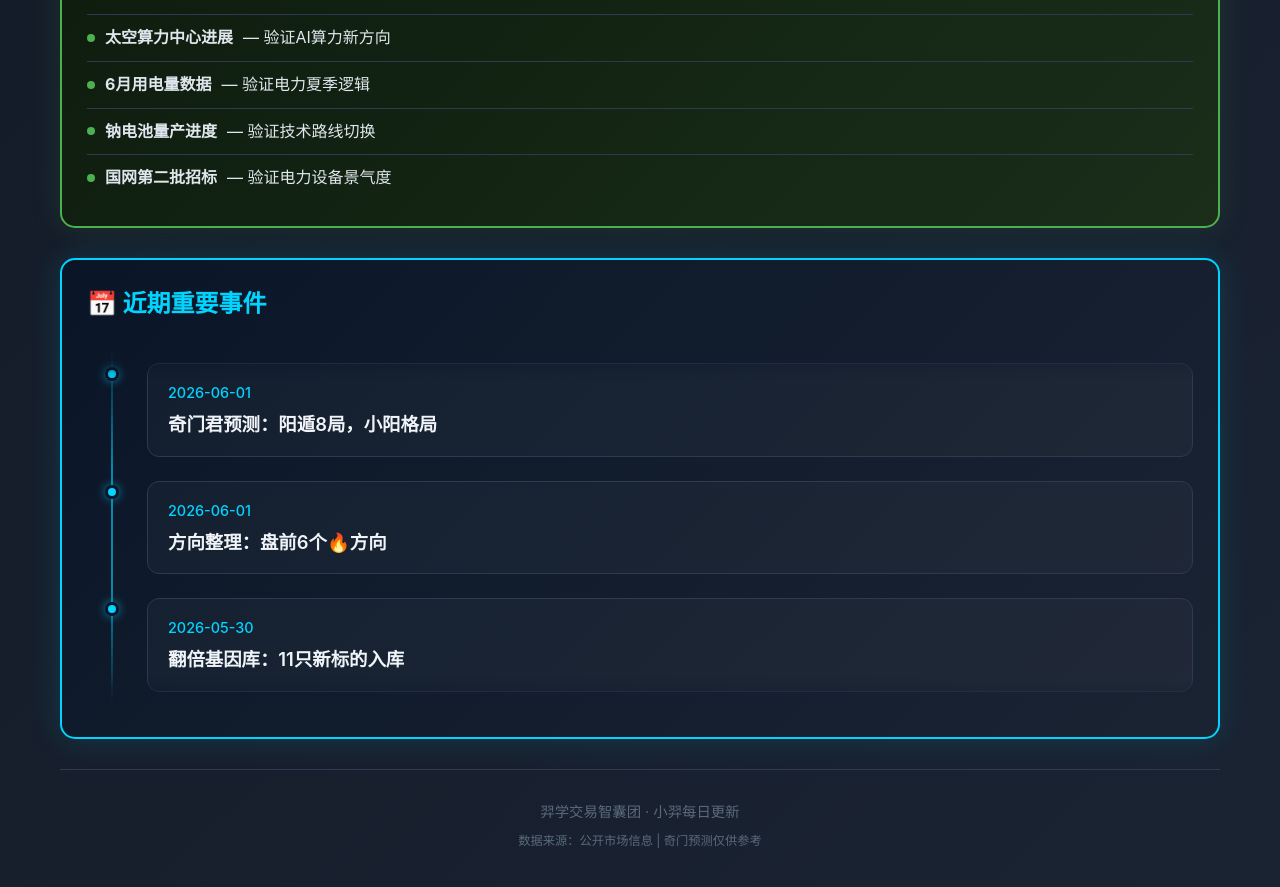
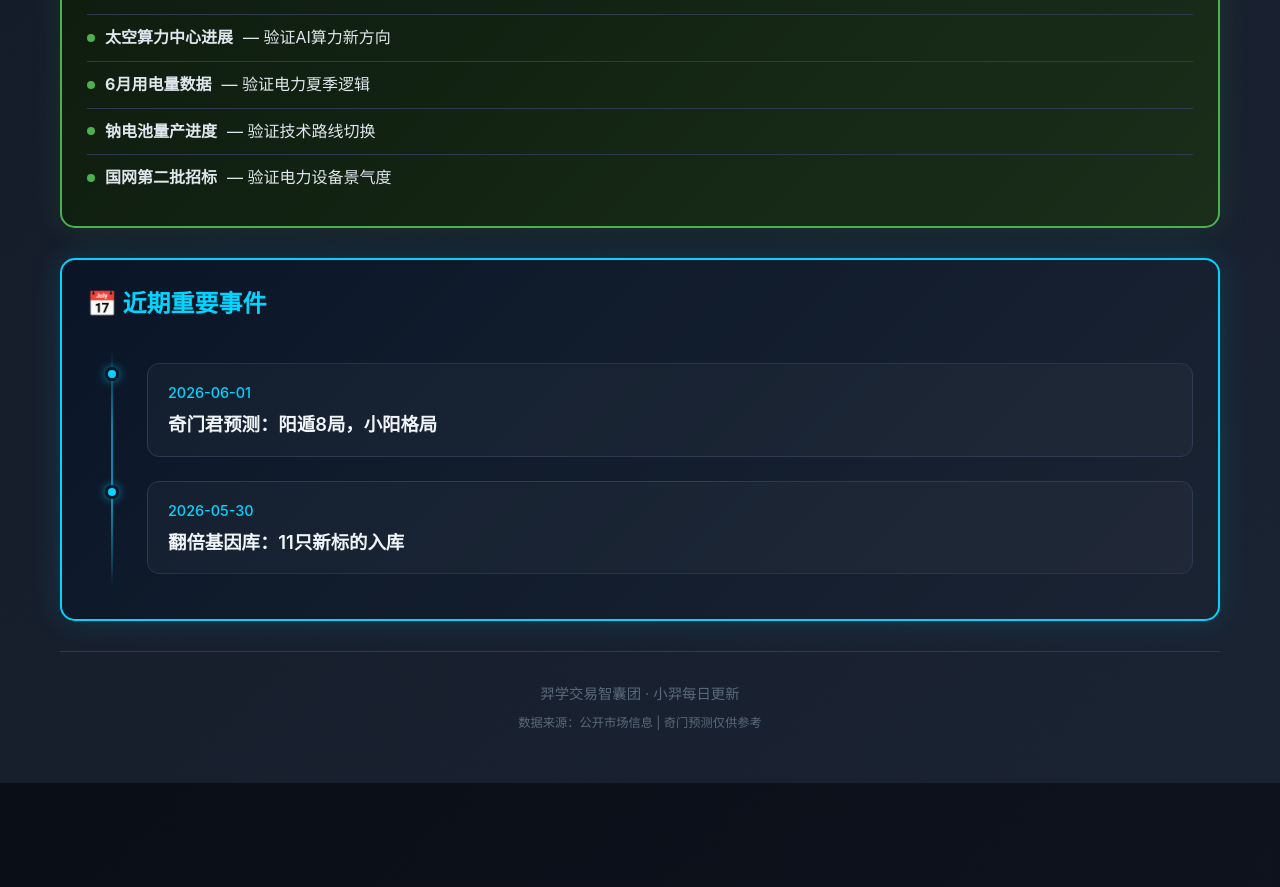
Before and after one commit to xiaoyi0319a/yixue-dashboard, a Jekyll site: the page index.html, which Jekyll copies as it is, in a window 1280 px wide and 900 px high, scrolled down 4523 px. Shown: the top 887 px of the window. Built offline with Jekyll 4.4.1, drawn with Linux system fonts in a browser that asks for light colours; after the commit the page ends 5306 px from its top, so only the background shows below that.

Commit message:
fix: 时间轴移除方向整理条目

```diff
--- a/index.html
+++ b/index.html
@@ -744,13 +744,7 @@
                     </div>
                 </div>
 
-                <div class="timeline-item">
-                    <div class="timeline-dot"></div>
-                    <div class="timeline-card">
-                        <a href="news.html" class="timeline-date">2026-06-01</a>
-                        <h3 class="timeline-title">方向整理：盘前6个🔥方向</h3>
-                    </div>
-                </div>
+                <!-- 方向整理条目已移除 -->
 
                 <div class="timeline-item">
                     <div class="timeline-dot"></div>
```
